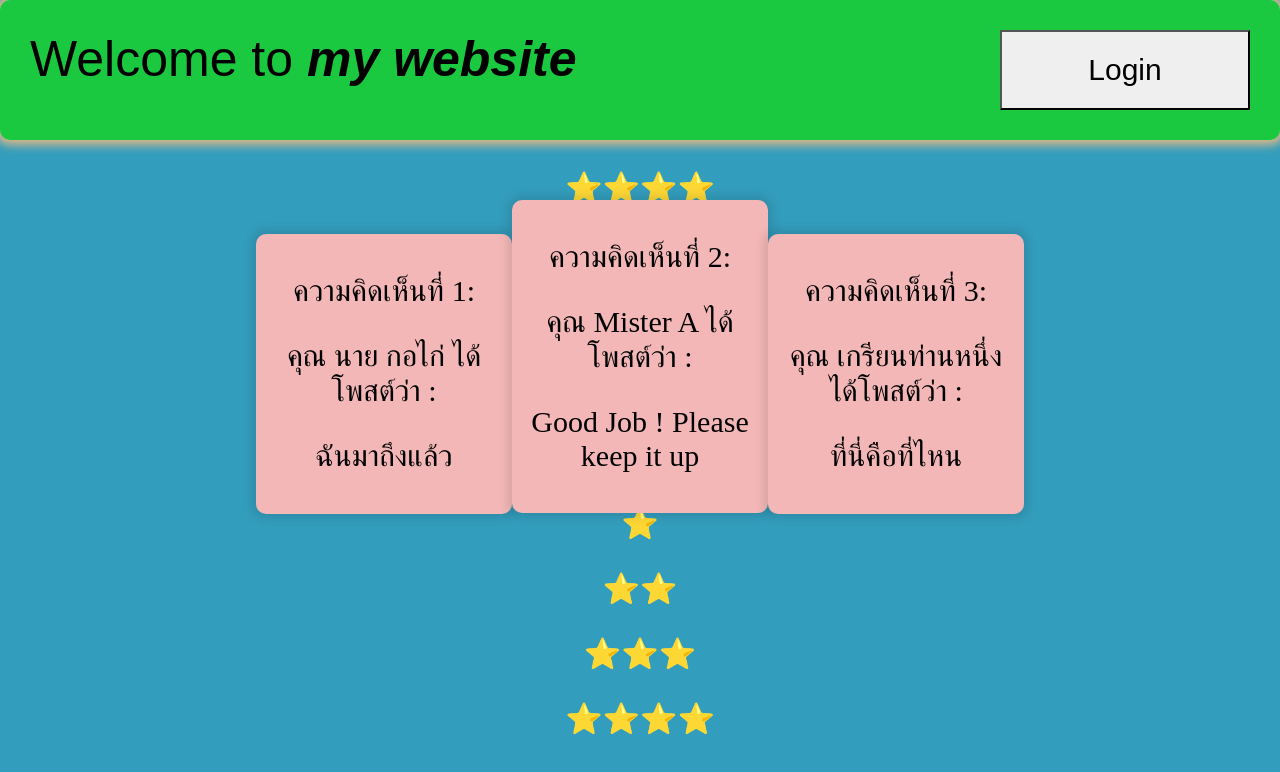
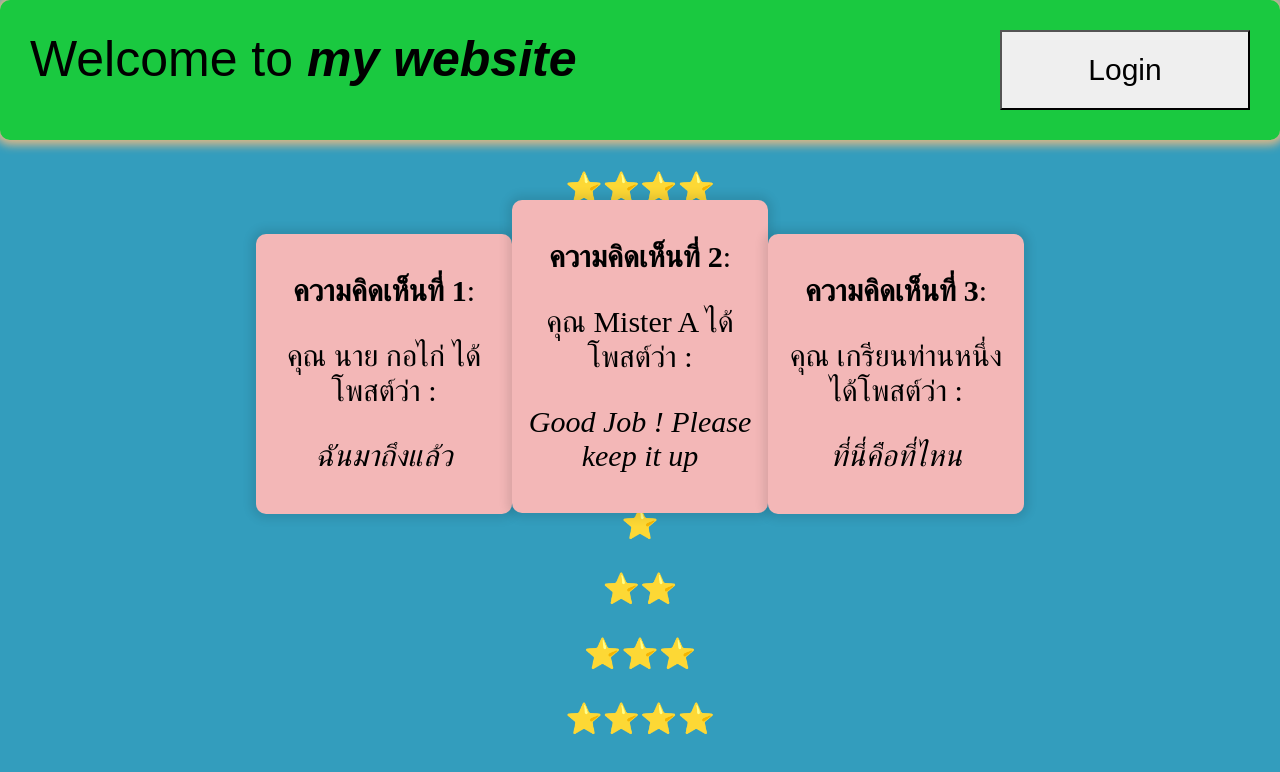
Before and after one commit to Nonn34/my-first-react-app, a React (Vite) app: page / in a window 1280 px wide. Shown: the top 772 px of the page. Built offline with nearby package versions, Linux system fonts and the light colour scheme.

Commit message:
demo props

```diff
--- a/src/components/Post.tsx
+++ b/src/components/Post.tsx
@@ -11,10 +11,14 @@ const Post = ({ post }: postProps) => {
   }
   return (
     <div onClick={() => handleClick(post.userId)} className={classes.post}>
-      <p>ความคิดเห็นที่ {post.id}:</p>
+      <p>
+        <b>ความคิดเห็นที่ {post.id}</b>:
+      </p>
       <p>คุณ {post.userId} ได้โพสต์ว่า :</p>
       {/* <p>{post.title}</p>  */}
-      <p>{post.body}</p>
+      <p>
+        <i>{post.body}</i>
+      </p>
     </div>
   )
 }
```
